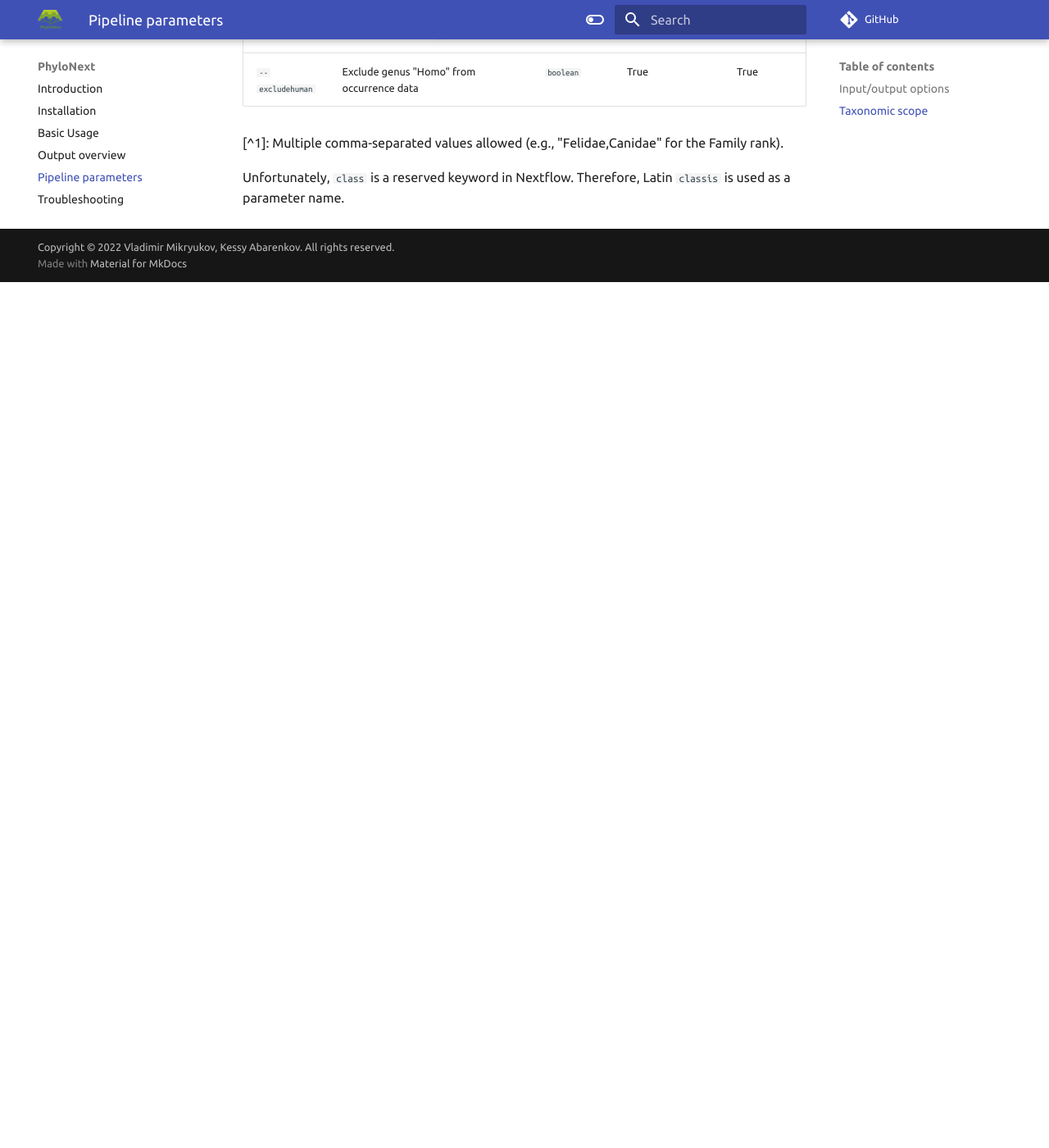
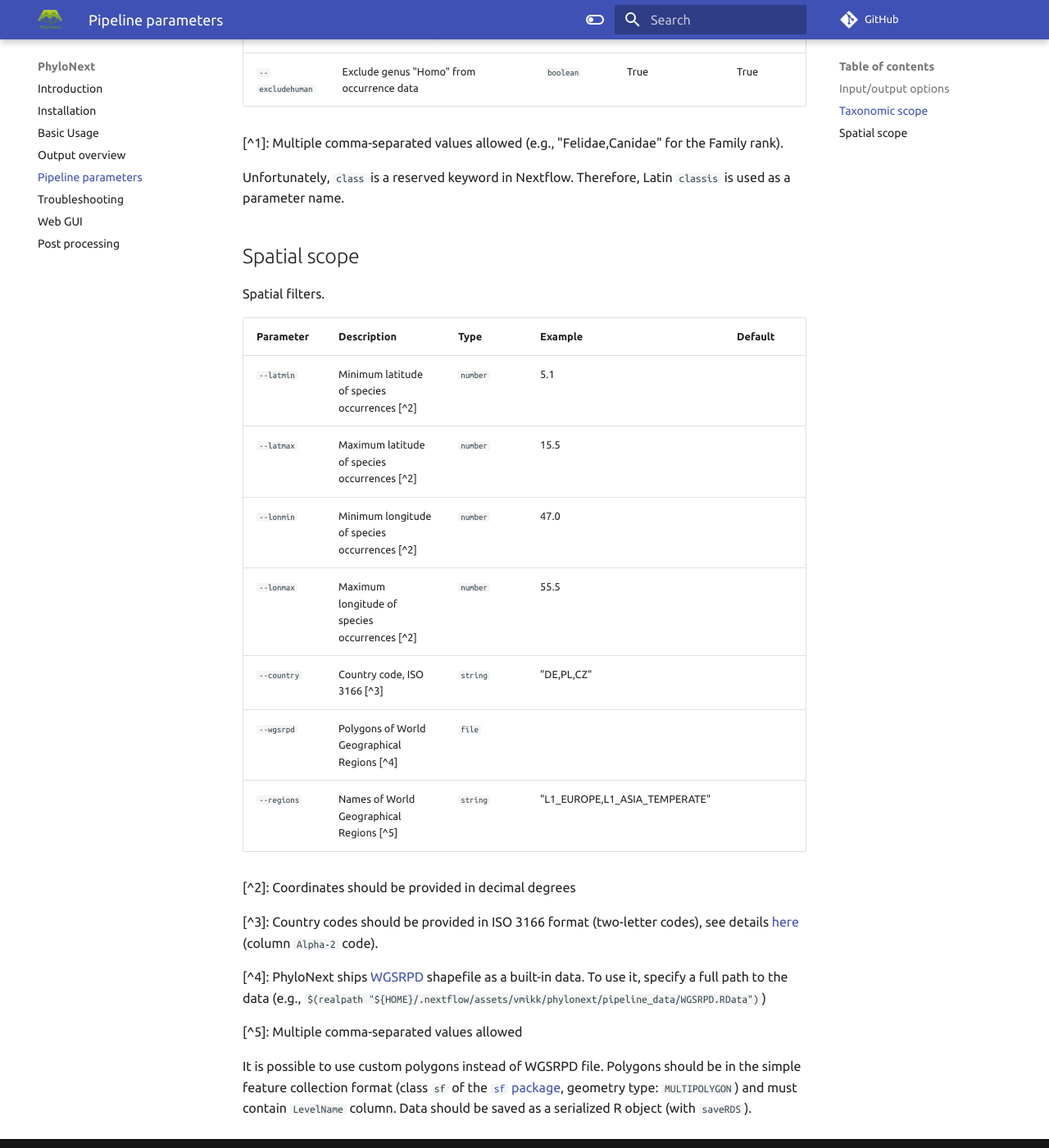
Before and after one commit to vmikk/phylonext_manual, an MkDocs documentation site: the page built from docs/parameters.md, in a window 1280 px wide and 1400 px high, scrolled down 1590 px. Shown: the whole window at 82% size. Built offline with MkDocs 1.6.1 and Material for MkDocs 9.7.7, drawn with Linux system fonts in a browser that asks for light colours; comment, search, counter and statistics services are not loaded; before the commit the page ends 1934 px from its top, so only the background shows below that.

Commit message:
params - Spatial scope

```diff
--- a/docs/parameters.md
+++ b/docs/parameters.md
@@ -50,3 +50,34 @@
 [^1]: Multiple comma-separated values allowed (e.g., "Felidae,Canidae" for the Family rank).
 
 Unfortunately, `class` is a reserved keyword in Nextflow. Therefore, Latin `classis` is used as a parameter name.
+
+## Spatial scope
+
+Spatial filters.
+
+| Parameter   | Description                                   | Type     | Example                       | Default |
+| ----------- | --------------------------------------------- | -------- | ----------------------------- | ------- |
+| `--latmin`  | Minimum latitude of species occurrences [^2]  | `number` | 5.1                           |         |
+| `--latmax`  | Maximum latitude of species occurrences [^2]  | `number` | 15.5                          |         |
+| `--lonmin`  | Minimum longitude of species occurrences [^2] | `number` | 47.0                          |         |
+| `--lonmax`  | Maximum longitude of species occurrences [^2] | `number` | 55.5                          |         |
+| `--country` | Country code, ISO 3166 [^3]                   | `string` | "DE,PL,CZ"                    |         |
+| `--wgsrpd`  | Polygons of World Geographical Regions [^4]   | `file`   |                               |         |
+| `--regions` | Names of World Geographical Regions [^5]      | `string` | "L1_EUROPE,L1_ASIA_TEMPERATE" |         |
+
+[^2]: Coordinates should be provided in decimal degrees
+
+[^3]:
+    Country codes should be provided in ISO 3166 format (two-letter codes),
+    see details [here](https://www.iso.org/obp/ui/#search) (column `Alpha-2` code).
+
+[^4]:
+    PhyloNext ships [WGSRPD](https://www.tdwg.org/standards/wgsrpd/) shapefile as a built-in data.
+    To use it, specify a full path to the data (e.g., `$(realpath "${HOME}/.nextflow/assets/vmikk/phylonext/pipeline_data/WGSRPD.RData")`)
+
+[^5]: Multiple comma-separated values allowed
+
+It is possible to use custom polygons instead of WGSRPD file.
+Polygons should be in the simple feature collection format (class `sf` of the [`sf` package](https://r-spatial.github.io/sf/),
+geometry type: `MULTIPOLYGON`) and must contain `LevelName` column.
+Data should be saved as a serialized R object (with `saveRDS`).
```
